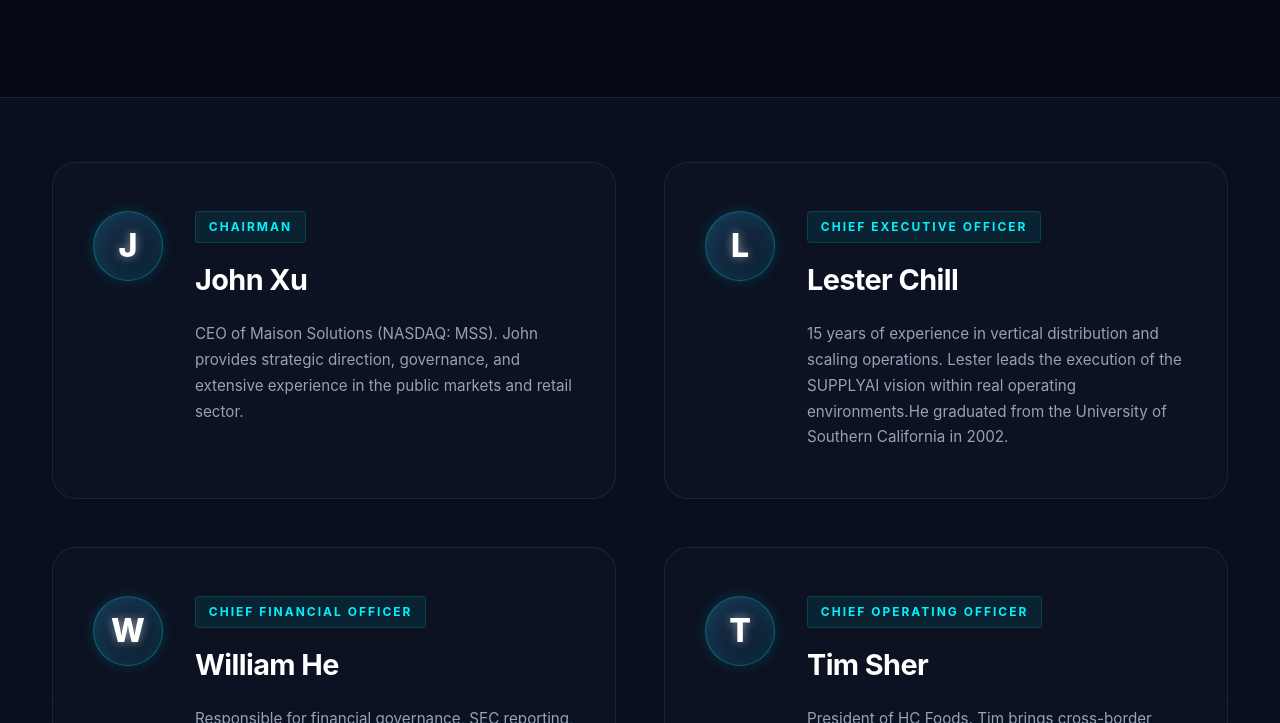
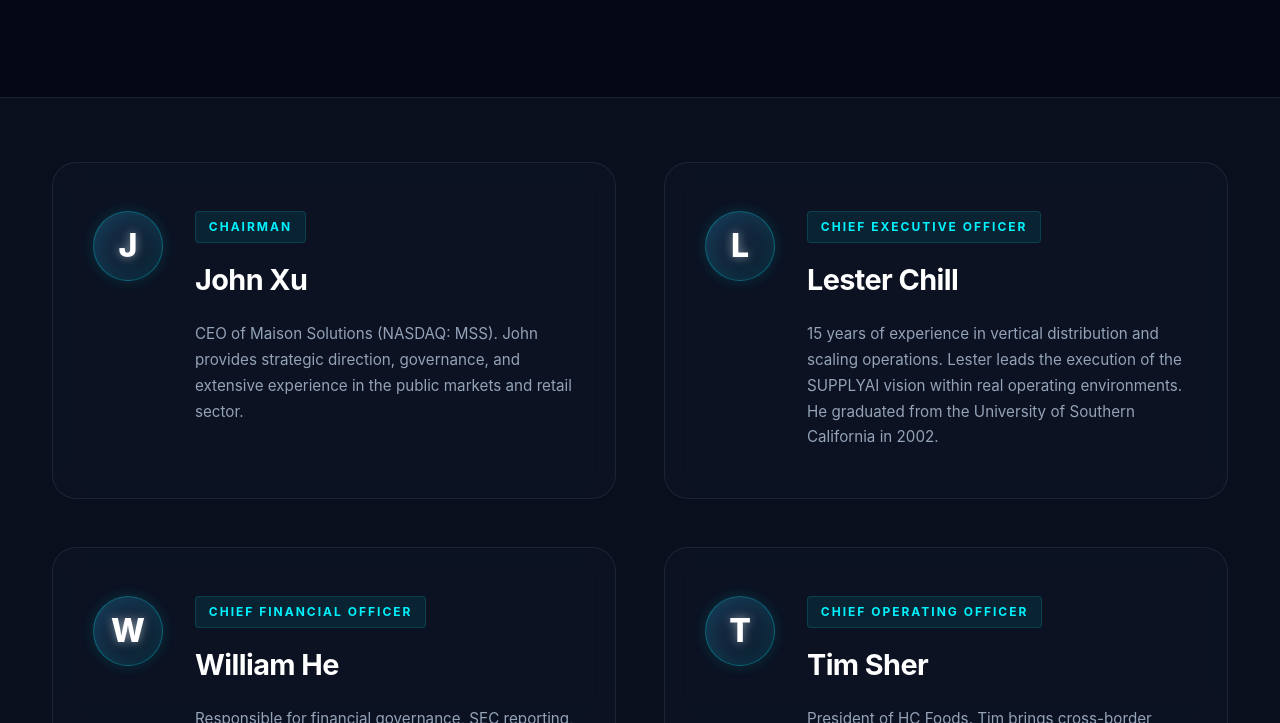
Before and after one commit to zhangbc1/SupplyAI, a website: page leadership.html in a window 1280 px wide. Shown: the part 377-1100 px from the top of the page. Drawn offline with Linux system fonts and the light colour scheme.

Commit message:
Update leadership.html

```diff
--- a/leadership.html
+++ b/leadership.html
@@ -37,10 +37,8 @@
 
 <section class="section bg-light" style="padding-top: 4rem;">
   <div class="container">
-    <!-- 采用专属的2x2对称网格 -->
+
     <div class="leadership-grid">
-
-      <!-- 高管卡片 1 -->
       <div class="executive-card">
         <div class="exec-avatar">J</div>
         <div class="exec-info">
@@ -50,17 +48,16 @@
         </div>
       </div>
 
-      <!-- 高管卡片 2 -->
       <div class="executive-card">
         <div class="exec-avatar">L</div>
         <div class="exec-info">
           <span class="exec-badge">Chief Executive Officer</span>
           <h3 class="exec-name">Lester Chill</h3>
-          <p class="exec-bio">15 years of experience in vertical distribution and scaling operations. Lester leads the execution of the SUPPLYAI vision within real operating environments.He graduated from the University of Southern California in 2002.</p>
+          <p class="exec-bio">15 years of experience in vertical distribution and scaling operations. Lester leads the execution of the SUPPLYAI vision within real operating environments.</p>
+            <p class="exec-bio">He graduated from the University of Southern California in 2002.</p>
         </div>
       </div>
 
-      <!-- 高管卡片 3 -->
       <div class="executive-card">
         <div class="exec-avatar">W</div>
         <div class="exec-info">
```
